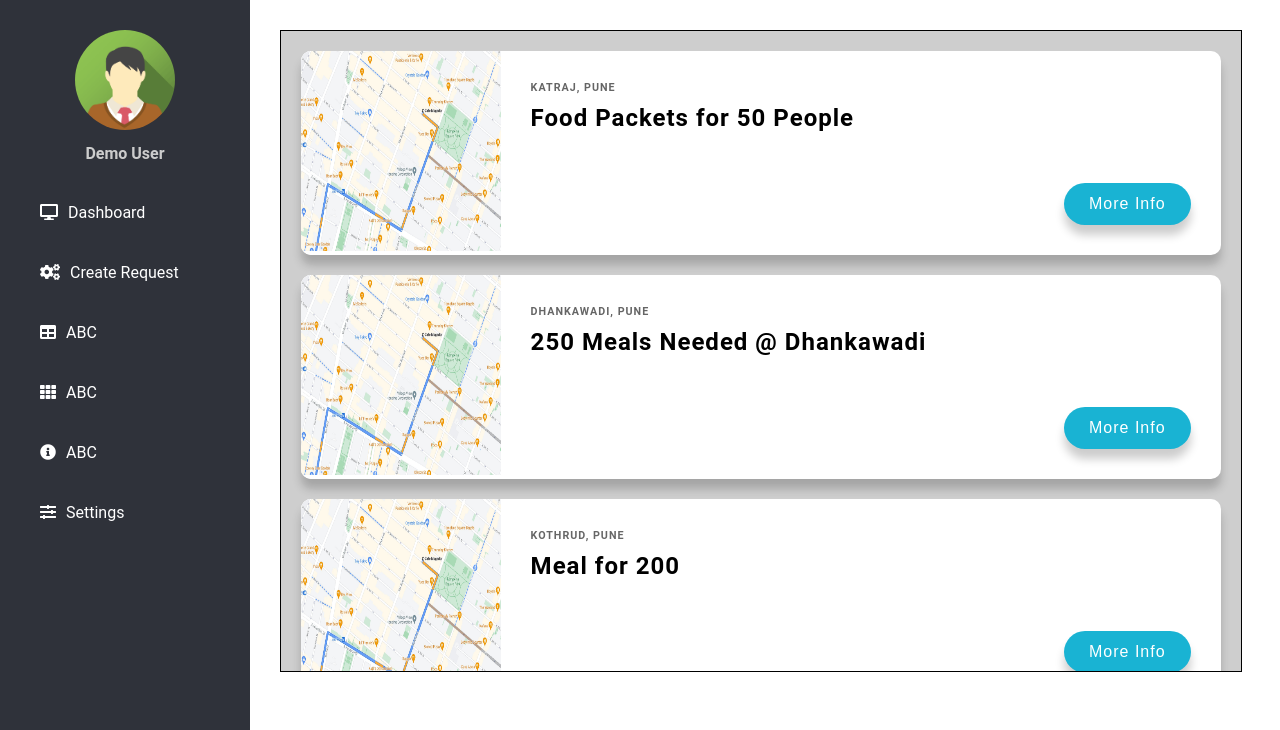
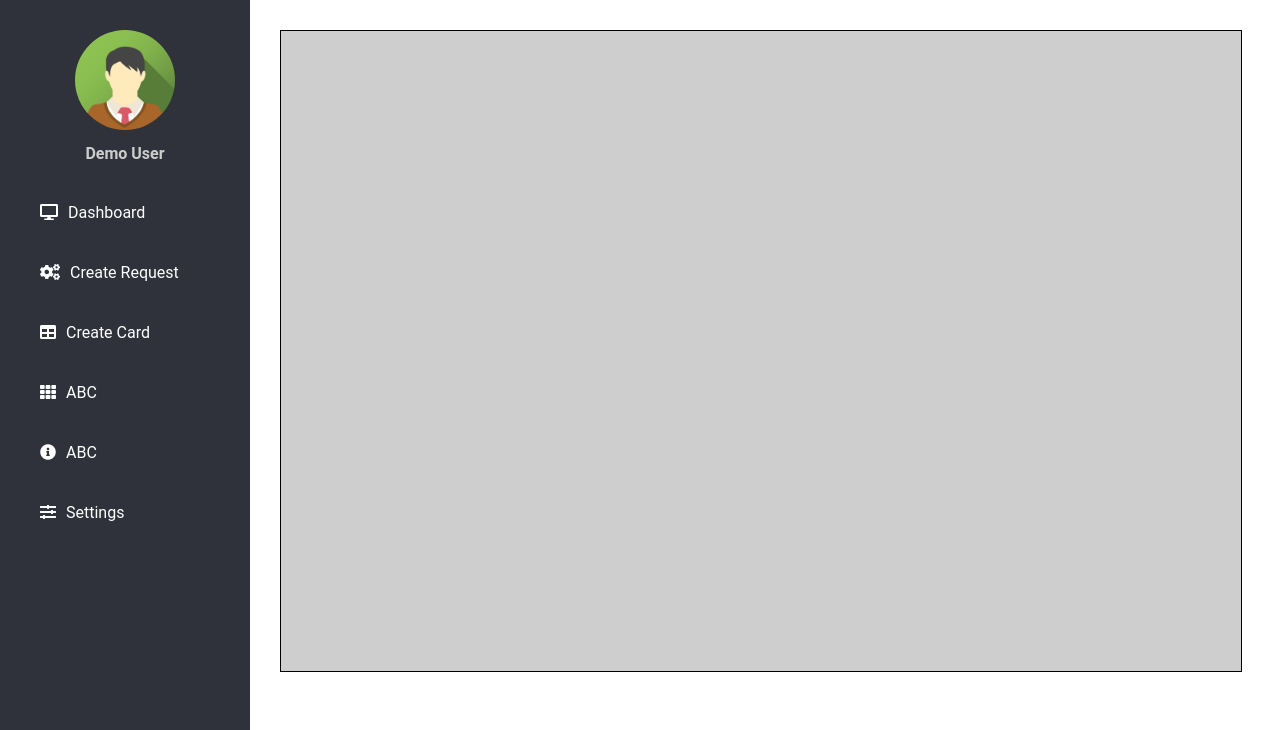
Before and after one commit to pAutowall/500-crore-wala-app, a PHP site: page /dashboard.php in a window 1280 px wide. Shown: the part 70-800 px from the top of the page. Run offline with PHP 8.4, Linux system fonts and the light colour scheme; some libraries are stand-ins or nearby versions.

Commit message:
add dynamic card js (WIP) and deleted static cards

```diff
--- a/dashboard.php
+++ b/dashboard.php
@@ -3,6 +3,7 @@
 ?>
 <!DOCTYPE html>
 <html lang="en" dir="ltr">
+
 <head>
     <meta charset="utf-8">
     <meta name="viewport" content="width=device-width,initial-scale=1">
@@ -10,7 +11,9 @@
     <link rel="stylesheet" href="css/dashboard.css">
     <link rel="stylesheet" href="css/my-login.css">
     <link rel="stylesheet" href="https://cdnjs.cloudflare.com/ajax/libs/font-awesome/5.12.1/css/all.min.css">
+    <script src="js/cards.js" defer></script>
 </head>
+
 <body>
     <!--header area start-->
     <header>
@@ -31,7 +34,7 @@
             </center>
             <a href="#"><i class="fas fa-desktop"></i><span>Dashboard</span></a>
             <a href="#popup1"><i class="fas fa-cogs"></i><span>Create Request</span></a>
-      <a href="#"><i class="fas fa-table"></i><span>ABC</span></a>
+            <a href="javascript:gclick()"><i class="fas fa-table"></i><span>Create Card</span></a>
             <a href="#"><i class="fas fa-th"></i><span>ABC</span></a>
             <a href="#"><i class="fas fa-info-circle"></i><span>ABC</span></a>
             <a href="#"><i class="fas fa-sliders-h"></i><span>Settings</span></a>
@@ -43,56 +46,8 @@
 
 
 
-    <div class="container-1">
-        <div class="courses-container">
-          <div class="course">
-            <div class="course-preview">
-              <img src="img/map.jpg" height="200" width="200">
-            </div>
-            <div class="course-info">
-              <div class="progress-container">
-                <div class="progress"></div>
-              </div>
-              <h6>Katraj, Pune</h6>
-              <h2>Food Packets for 50 People</h2>
-              <button class="btn">More Info</button>
+    <div id="box1" class="container-1">
 
-            </div>
-          </div>
-          <div class="courses-container">
-          <div class="course">
-            <div class="course-preview">
-              <img src="img/map.jpg" height="200" width="200">
-            </div>
-            <div class="course-info">
-              <div class="progress-container">
-                <div class="progress"></div>
-              </div>
-              <h6>Dhankawadi, Pune</h6>
-              <h2>250 Meals Needed @ Dhankawadi </h2>
-              <button class="btn">More Info</button>
-
-            </div>
-          </div>
-          <div class="courses-container">
-          <div class="course">
-            <div class="course-preview">
-              <img src="img/map.jpg" height="200" width="200">
-            </div>
-            <div class="course-info">
-              <div class="progress-container">
-                <div class="progress"></div>
-              </div>
-              <h6>Kothrud, Pune</h6>
-              <h2>Meal for 200</h2>
-              <button class="btn">More Info</button>
-
-            </div>
-          </div>
-        </div>
-
-
-      </div>
         </div>
 
         <div id="popup1" class="overlay">
@@ -100,7 +55,7 @@
                 <h2>Donation Form</h2>
                 <a class="close" href="#">&times;</a>
                 <div class="content">
-          <form >
+                    <form>
                         <div class="form-group">
                             <label for="name">Food type</label>
                             <input id="name" type="text">
@@ -135,4 +90,5 @@
 
 
 </body>
+
 </html>
--- /dev/null
+++ b/js/cards.js
@@ -0,0 +1,35 @@
+function gclick() {
+var container1Element = document.querySelector('#box1');
+
+var container12Element = document.createElement('div');
+var courseElement = document.createElement('div');
+var coursepreviewElement = document.createElement('div');
+var imgElement = document.createElement('img');
+var courseinfoElement = document.createElement('div');
+var h6Element = document.createElement('h6');
+var h2Element = document.createElement('h2');
+var btnElement = document.createElement('button');
+
+container12Element.className = "container-1-2";
+courseElement.className = "course";
+coursepreviewElement.className = "course-preview";
+courseinfoElement.className = "course-info";
+btnElement.className = "btn";
+
+imgElement.src = "img/map.jpg";
+
+imgElement.setAttribute("height", "200");
+imgElement.setAttribute("width", "200");
+
+h6Element.innerText = "Katraj,Pune";
+h2Element.innerText = "Food Packets for 50 People";
+btnElement.innerText = "More Info";
+
+container1Element.append(container12Element);
+container12Element.append(courseElement);
+courseElement.append(coursepreviewElement, courseinfoElement);
+coursepreviewElement.append(imgElement);
+courseinfoElement.append(h6Element, h2Element, btnElement);
+
+
+}
--- a/login.php
+++ b/login.php
@@ -34,6 +34,7 @@ if(isset($_SESSION["loggedin"]) && $_SESSION["loggedin"] === true){
 
 <!DOCTYPE html>
 <html lang="en">
+
 <head>
     <meta charset="utf-8">
     <meta name="author" content="Kodinger">
@@ -49,7 +50,7 @@ if(isset($_SESSION["loggedin"]) && $_SESSION["loggedin"] === true){
             <div class="row justify-content-md-center h-100">
                 <div class="card-wrapper">
                     <div class="brand">
-						<a href ="index.html"> <img src="img/logo.png" alt="logo"></a>
+                        <a href="index.html"> <img src="img/logo.png" alt="logo"></a>
                     </div>
                     <div class="card fat">
                         <div class="card-body">
@@ -106,4 +107,5 @@ if(isset($_SESSION["loggedin"]) && $_SESSION["loggedin"] === true){
     <script src="https://stackpath.bootstrapcdn.com/bootstrap/4.3.1/js/bootstrap.min.js" integrity="sha384-JjSmVgyd0p3pXB1rRibZUAYoIIy6OrQ6VrjIEaFf/nJGzIxFDsf4x0xIM+B07jRM" crossorigin="anonymous"></script>
     <script src="js/my-login.js"></script>
 </body>
+
 </html>
--- a/register.php
+++ b/register.php
@@ -49,6 +49,7 @@ session_start();
 
 <!DOCTYPE html>
 <html lang="en">
+
 <head>
     <meta charset="utf-8">
     <meta name="author" content="Kodinger">
@@ -57,13 +58,14 @@ session_start();
     <link rel="stylesheet" href="https://stackpath.bootstrapcdn.com/bootstrap/4.3.1/css/bootstrap.min.css" integrity="sha384-ggOyR0iXCbMQv3Xipma34MD+dH/1fQ784/j6cY/iJTQUOhcWr7x9JvoRxT2MZw1T" crossorigin="anonymous">
     <link rel="stylesheet" type="text/css" href="css/my-login.css">
 </head>
+
 <body class="my-login-page">
     <section class="h-100">
         <div class="container h-100">
             <div class="row justify-content-md-center h-100">
                 <div class="card-wrapper">
                     <div class="brand">
-						<a href ="index.html"> <img src="img/logo.png" alt="logo"></a>
+                        <a href="index.html"> <img src="img/logo.png" alt="logo"></a>
                     </div>
                     <div class="card fat">
                         <div class="card-body">
@@ -126,4 +128,5 @@ session_start();
     <script src="https://stackpath.bootstrapcdn.com/bootstrap/4.3.1/js/bootstrap.min.js" integrity="sha384-JjSmVgyd0p3pXB1rRibZUAYoIIy6OrQ6VrjIEaFf/nJGzIxFDsf4x0xIM+B07jRM" crossorigin="anonymous"></script>
     <script src="js/my-login.js"></script>
 </body>
+
 </html>
```
Also changed, not shown: index.html (+4 -4 lines). Lines whose indentation alone changed are shown as unchanged.
